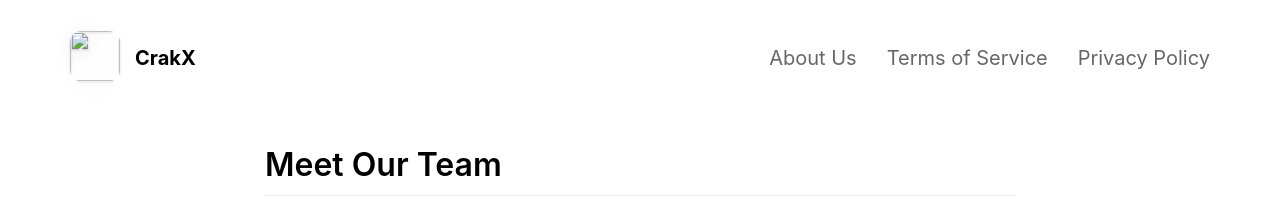
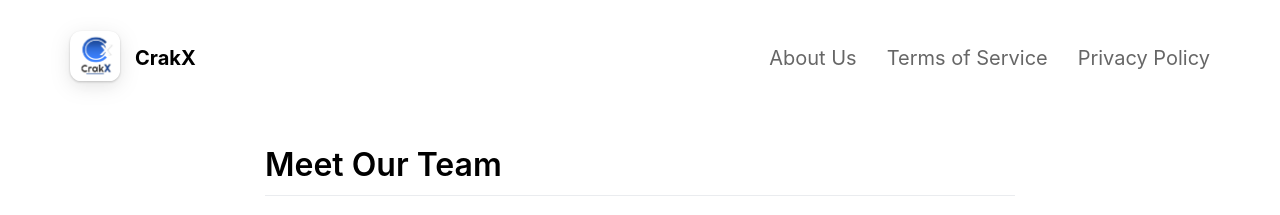
Before and after one commit to crakx/crakx.github.io, a Jekyll site: the page built from _pages/About us.md, in a window 1280 px wide. Shown: the top 215 px of the page. Built offline with Jekyll 4.4.1, drawn with Linux system fonts in a browser that asks for light colours; nearby versions of some CDN libraries.

Commit message:
Update header.html

```diff
--- a/_includes/header.html
+++ b/_includes/header.html
@@ -9,7 +9,7 @@
 				</defs>
 			</svg>
 			{% if page.url != '/' %}
-				<a href="../" target="_self"><img class="headerIcon" src="{{ site.app_icon }}"></a>
+				<a href="../" target="_self"><img class="headerIcon" src="https://raw.githubusercontent.com/crakx/crakx.github.io/master/assets/logo.png"></a>
 			{% else %}
 				<img class="headerIcon" src="https://raw.githubusercontent.com/crakx/crakx.github.io/master/assets/logo.png">
 			{% endif %}
```
